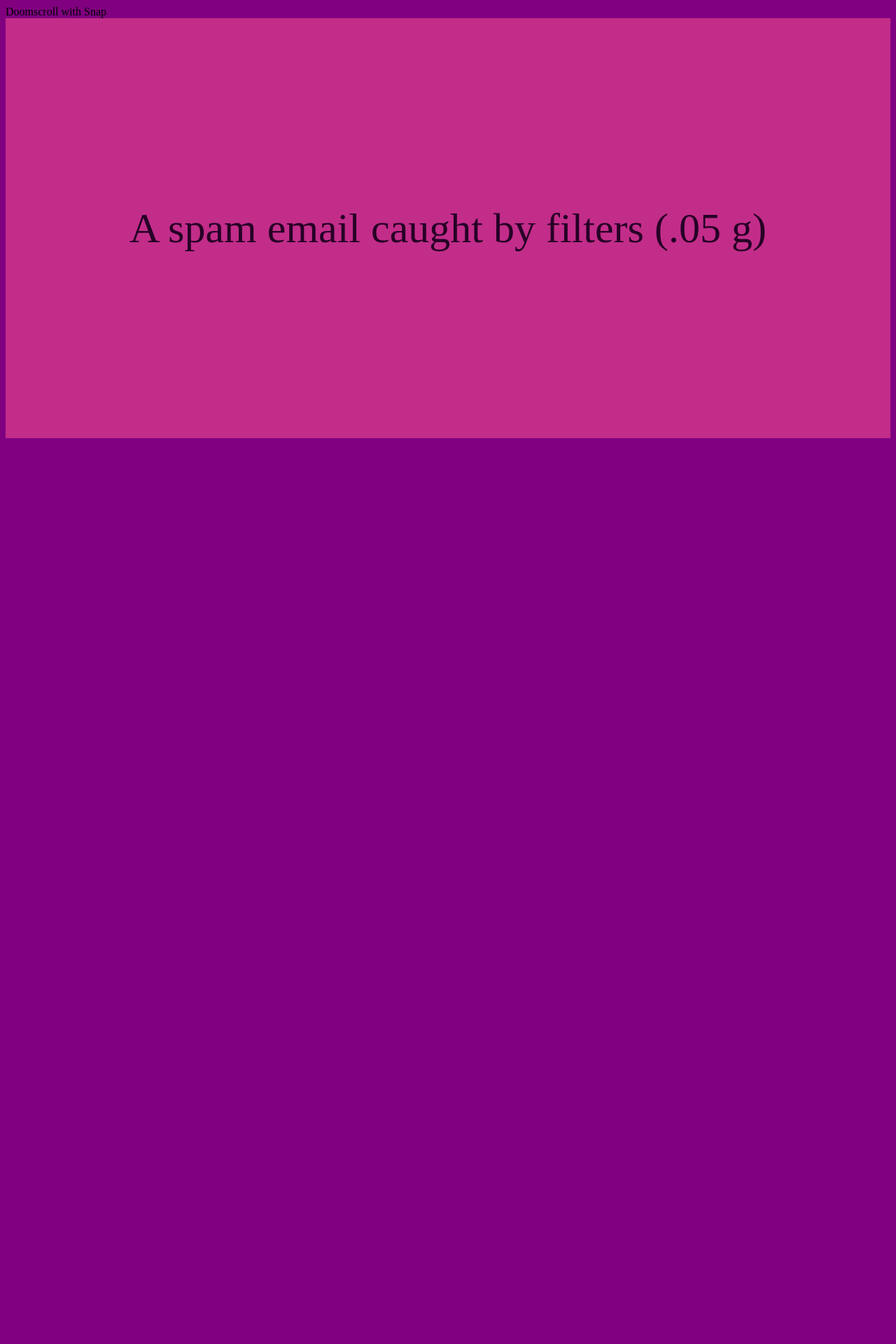
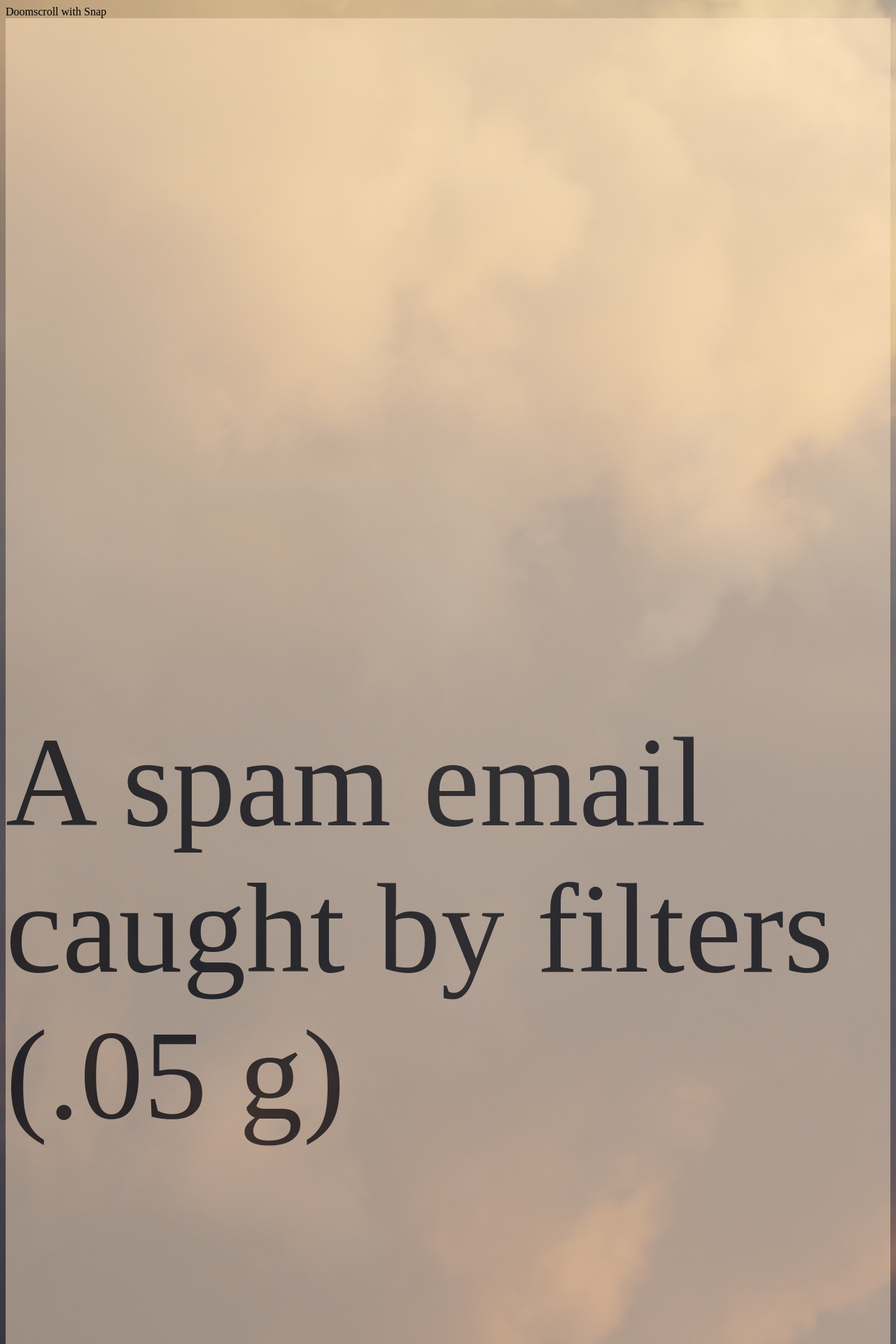
Before and after one commit to kilbergr/real-concern, a Flask app: page /snap in a window 1280 px wide. Shown: the top 1920 px of the page at 70% size. Before the commit the page ends 626 px from the top, so only its background shows below. Run offline with Flask 3, Linux system fonts and the light colour scheme.

Commit message:
adds style for snap scrolling

```diff
--- a/line-app/static/snap-style.css
+++ b/line-app/static/snap-style.css
@@ -1,12 +1,13 @@
 html {
-    background: purple;
+    background-image: url("images/light-cloud.jpg");
     z-index: -1;
   }
 
+
   .scroll-section,
   .scroll-item {
-    height: 600px;
-    font-size: 60px;
+    height: 100vh;
+    font-size: 7vh;
   }
 
   .scroll-section {
@@ -30,10 +31,12 @@
     align-items: center;
     justify-content: center;
     color: black;
+    background: bisque;
+    opacity: 50%;
   }
-
+/*
   .scroll-item:nth-of-type(1) {
-    background: #df408d;
+    background: bisque;
     opacity: 70%;
   }
 
@@ -48,3 +51,4 @@
   .scroll-item:nth-of-type(4) {
     background: #8360A6;
   }
+   */
```
Also changed, not shown: line-app/static/images/dark-cloud.jpg (added), line-app/static/images/light-cloud.jpg (added).
